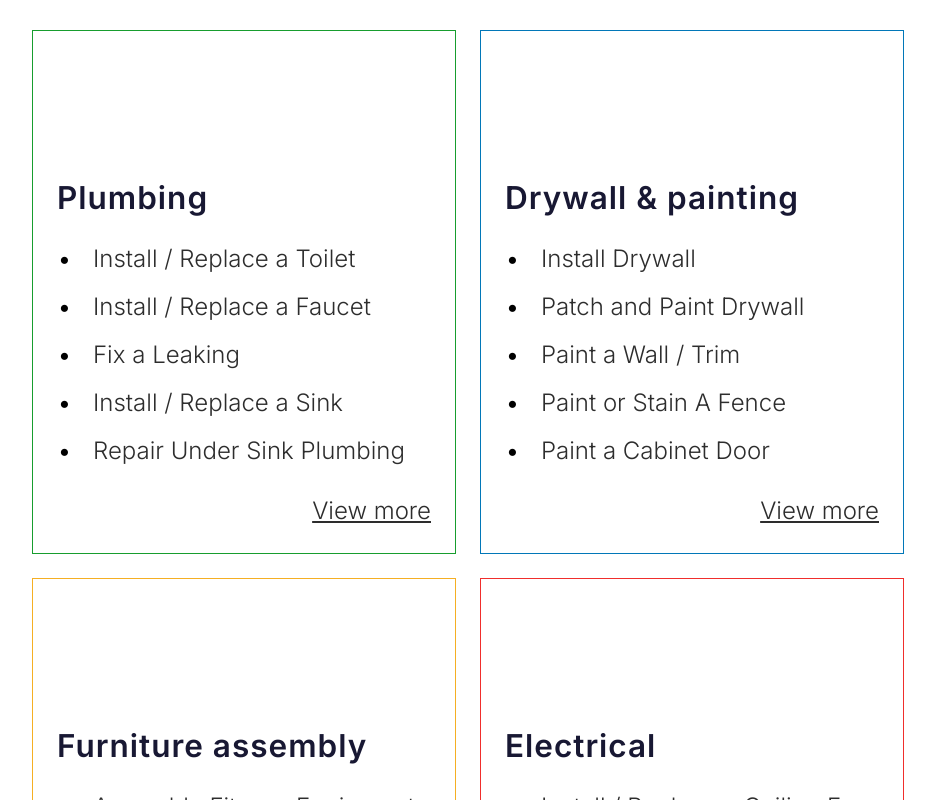
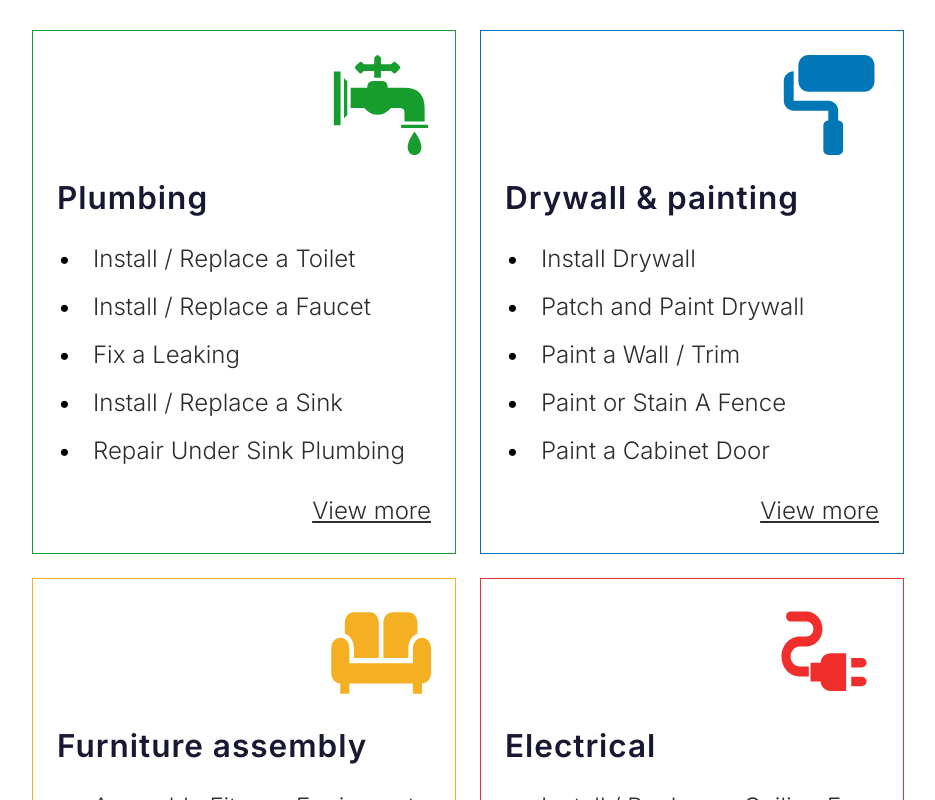
Before and after one commit to yanabilous/CM, a React (Vite) app: page / in a window 1280 px wide. Shown: the top 800 px of the page, without its empty margins (172-1107 px from the left). Built offline with nearby package versions, Linux system fonts and the light colour scheme.

Commit message:
fixed styles

```diff
--- a/src/components/CardIcon.jsx
+++ b/src/components/CardIcon.jsx
@@ -4,8 +4,7 @@ function CardIcon({iconName, className, color}) {
   return (
     <div className="header">
       <svg className={`${className} img`} style={{fill: color}}>
-        {/*<use href={Icons + iconName}></use>*/}
-        <use href={`#${iconName}`} />
+        <use href={Icons + iconName}></use>
       </svg>
     </div>
   );
```
